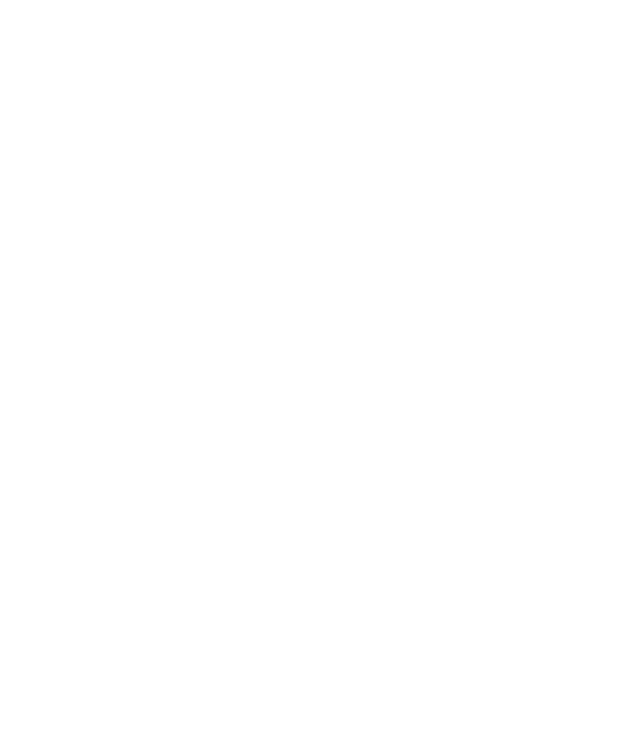
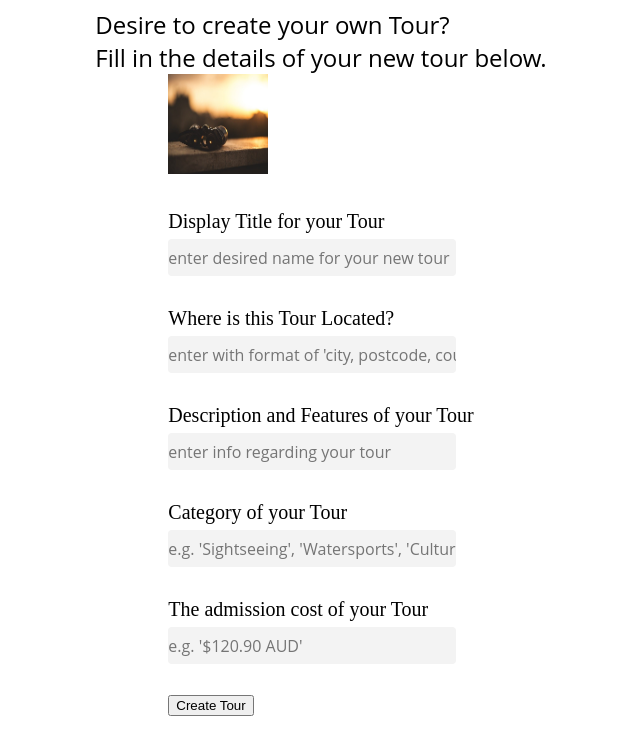
Before and after one commit to frasbr/CSCI334, a React (Create React App) app: page /tour/create in a window 1280 px wide. Shown: the top 754 px of the page, without its empty margins (319-959 px from the left). Built offline with nearby package versions, Linux system fonts and the light colour scheme.

Commit message:
createTour page added

```diff
--- a/package.json
+++ b/package.json
@@ -12,7 +12,8 @@
     "react": "^16.13.0",
     "react-dom": "^16.13.0",
     "react-router-dom": "^5.1.2",
-    "react-scripts": "3.4.0"
+    "react-scripts": "3.4.0",
+    "sass": "^1.26.7"
   },
   "scripts": {
     "start": "react-scripts start",
--- a/src/App.js
+++ b/src/App.js
@@ -5,6 +5,7 @@ import "./App.css";
 import Login from "./pages/Login";
 import Register from "./pages/Register";
 import Home from "./pages/Home";
+import CreateTour from "./pages/CreateTour";
 
 function App() {
     axios.defaults.headers.post["Content-Type"] =
@@ -24,6 +25,7 @@ function App() {
                     <Route path="/login" component={Login} />
                     <Route path="/register" component={Register} />
                     <Route path="/home" component={Home} />
+                    <Route path="/tour/create" component={CreateTour} />
                 </Switch>
             </Router>
         </div>
--- /dev/null
+++ b/src/pages/CreateTour.js
@@ -0,0 +1,136 @@
+import React from 'react';
+import axios from 'axios';
+
+import createTourImage from "./img/createTour.jpg";
+
+export class CreateTour extends React.Component {
+    constructor(props) {
+        super(props);
+        this.state = {
+            title: "",
+            location: "",
+            description: "",
+            category: "",
+            price: "",
+        };
+}
+
+create = () => {
+    const { title, location, description, category, price } = this.state;
+    axios
+        .post("http://localhost:5000/tour/create", {
+            title,
+            location,
+            description,
+            category,
+            price,
+        })
+        .then(({ data }) => {
+
+                // redirect
+                const {id} = data.tour;
+                document.location = `/tour/view?id=${id}`;
+
+        })
+        .catch((err) => {
+            if (err.response) {
+                this.setState({
+                    error: err.response.data.message,
+                    isError: true,
+                });
+            }
+        });
+};
+
+onChange = (e) => {
+    this.setState({
+        [e.target.name]: e.target.value,
+    });
+};
+
+render() {
+    return (
+        <div className="base-container">
+            <div className="header">
+                Desire to create your own Tour? <br/> Fill in the details of your new tour below.
+            </div>
+            <div className="content">
+                <div className="image">
+                    <img src={createTourImage} alt="" />
+                </div>
+                <div className="form">
+                    <div className="form-group">
+                        <label htmlFor="title">Display Title for your Tour</label>
+                        <input
+                            type="text"
+                            name="title"
+                            placeholder="enter desired name for your new tour"
+                            onChange={this.onChange}
+                            value={this.state.title}
+                        />
+                        <div className="form-group">
+                            <label htmlFor="location">Where is this Tour Located?</label>
+                            <input
+                                type="text"
+                                name="location"
+                                placeholder="enter with format of 'city, postcode, country'"
+                                onChange={this.onChange}
+                                value={this.state.location}
+                            />
+                        </div>
+                        <div className="form-group">
+                            <label htmlFor="description">Description and Features of your Tour</label>
+                            <input
+                                type="text"
+                                name="description"
+                                placeholder="enter info regarding your tour"
+                                onChange={this.onChange}
+                                value={this.state.description}
+                            />
+                        </div>
+                        <div className="form-group">
+                            <label htmlFor="category">Category of your Tour</label>
+                            <input
+                                type="text"
+                                name="category"
+                                placeholder="e.g. 'Sightseeing', 'Watersports', 'Culture'"
+                                onChange={this.onChange}
+                                value={this.state.category}
+                            />
+                        </div>
+                        <div className="form-group">
+                            <label htmlFor="cost">The admission cost of your Tour</label>
+                            <input
+                                type="text"
+                                name="cost"
+                                placeholder="e.g. '$120.90 AUD'"
+                                onChange={this.onChange}
+                                value={this.state.cost}
+                            />
+                        </div>
+                    </div>
+                </div>
+                <div className="footer">
+                    <button
+                        type="button"
+                        className="createTourBTN"
+                        onClick={this.create}
+                    >
+                        Create Tour
+                    </button>
+                    {this.state.isError && (
+                        <div
+                            className="error-message"
+                            style={{ color: "red" }}
+                        >
+                            {this.state.error}
+                        </div>
+                    )}
+                </div>
+            </div>
+        </div>
+    );
+}
+}
+
+export default CreateTour;
```
Also changed, not shown: src/pages/img/createTour.jpg (added), 1 other file (tests, documents, lock files or other folders).
